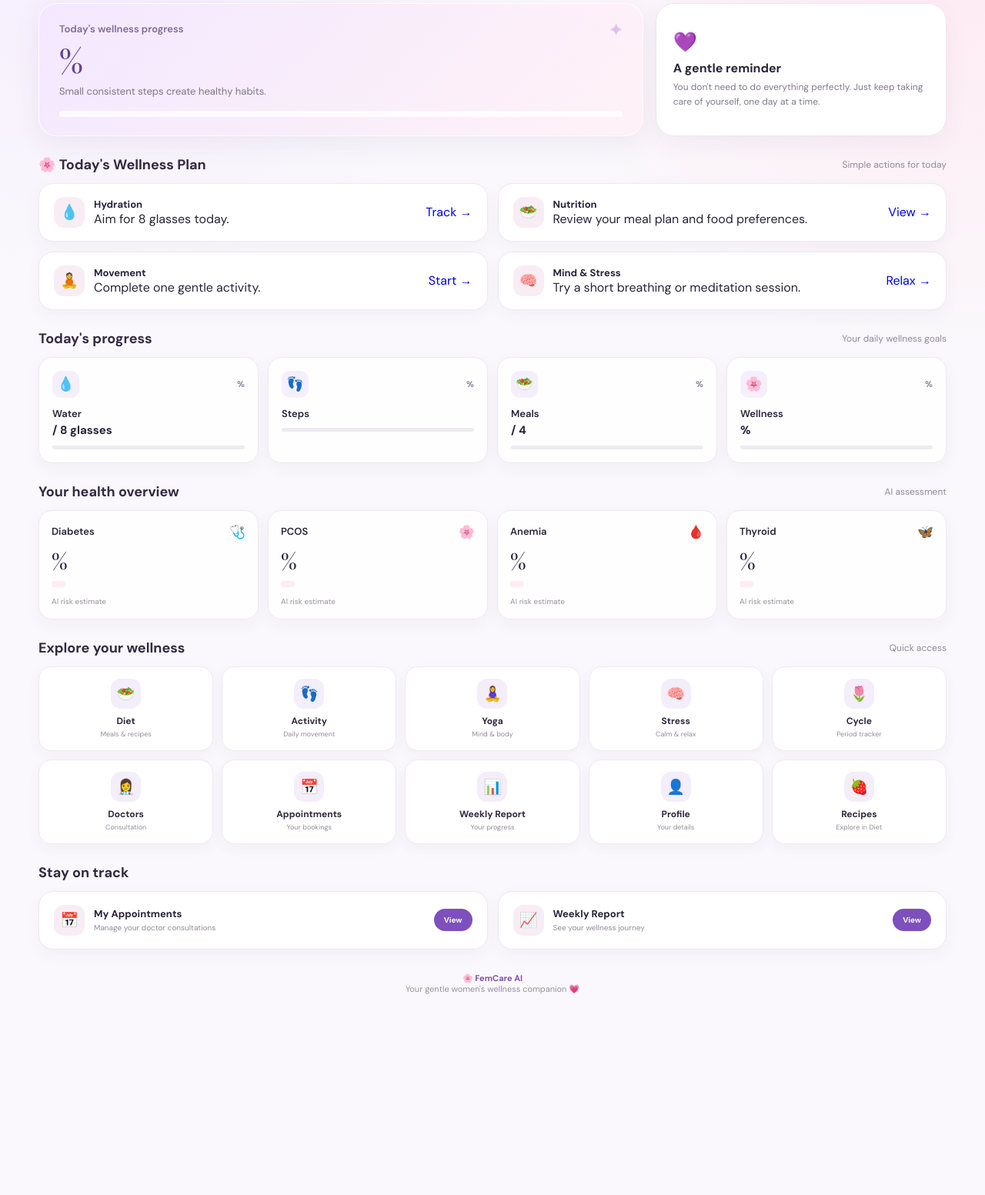
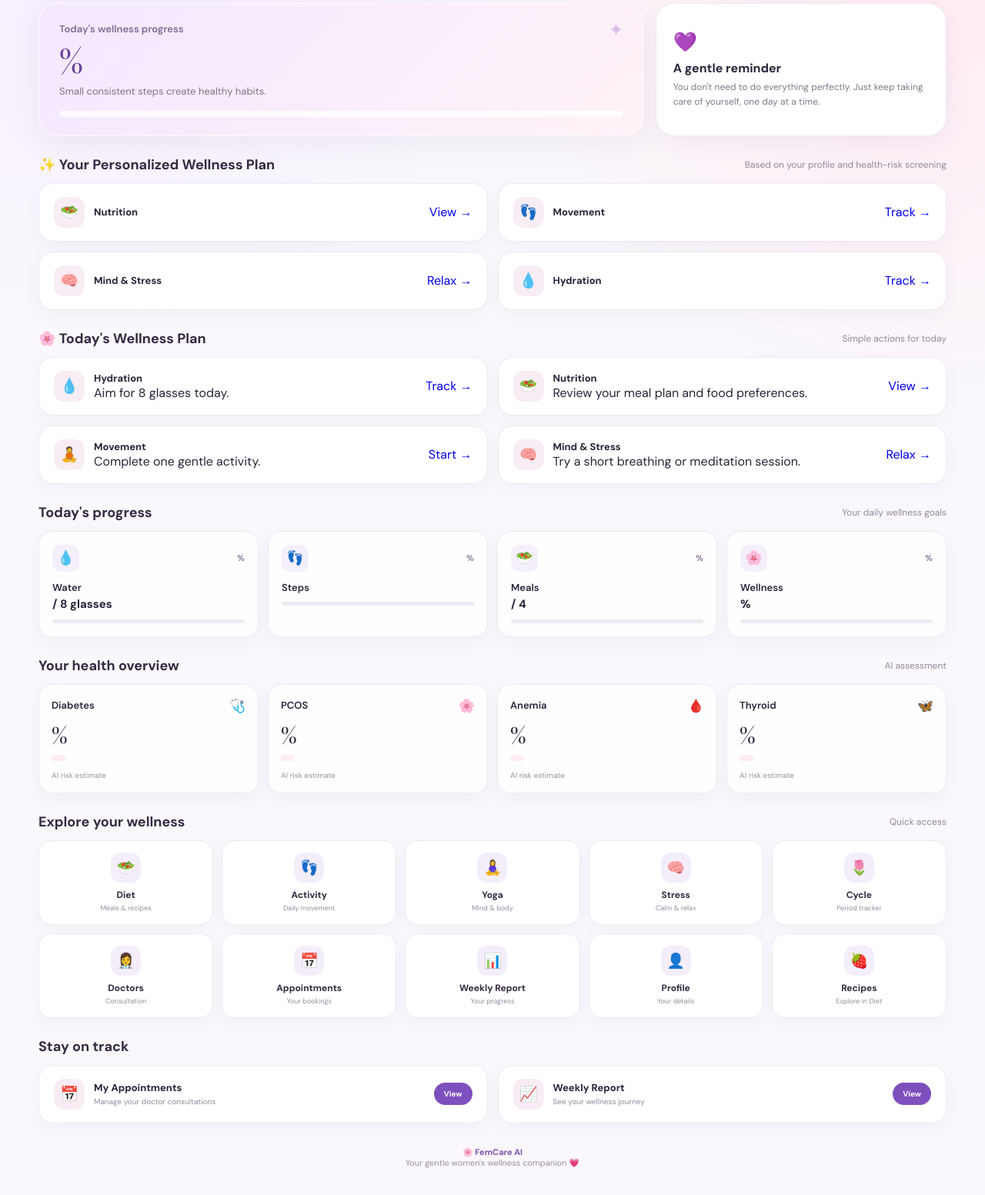
Before and after one commit to Manasa03042004/FemCare-AI, a Flask app: template templates/dashboard.html in a window 1280 px wide. Shown: the part 210-1763 px from the top of the page at 77% size. Before the commit the page ends 1502 px from the top, so only its background shows below. Run offline with Flask 3, Linux system fonts and the light colour scheme; the template is opened without the code that fills it, so the values that code supplies are empty; parts of the project's set-up code (start-up, migrations or seed data) failed here and were passed over.

Commit message:
Display personalized wellness recommendations on dashboard

```diff
--- a/templates/dashboard.html
+++ b/templates/dashboard.html
@@ -730,6 +730,79 @@
 
 <section>
     <div class="section-head">
+        <div class="section-title">✨ Your Personalized Wellness Plan</div>
+        <div class="section-caption">Based on your profile and health-risk screening</div>
+    </div>
+
+    <div class="bottom-grid">
+        <div class="bottom-card">
+            <div class="bottom-left">
+                <div class="bottom-icon">🥗</div>
+                <div>
+                    <div class="bottom-title">Nutrition</div>
+                    {% for item in wellness_plan.nutrition %}
+                    <div class="bottom-subtitle">{{ item }}</div>
+                    {% endfor %}
+                </div>
+            </div>
+            <a href="{{ url_for('diet') }}" class="bottom-action">View →</a>
+        </div>
+
+        <div class="bottom-card">
+            <div class="bottom-left">
+                <div class="bottom-icon">👣</div>
+                <div>
+                    <div class="bottom-title">Movement</div>
+                    {% for item in wellness_plan.movement %}
+                    <div class="bottom-subtitle">{{ item }}</div>
+                    {% endfor %}
+                </div>
+            </div>
+            <a href="{{ url_for('activity') }}" class="bottom-action">Track →</a>
+        </div>
+
+        <div class="bottom-card">
+            <div class="bottom-left">
+                <div class="bottom-icon">🧠</div>
+                <div>
+                    <div class="bottom-title">Mind & Stress</div>
+                    {% for item in wellness_plan.stress %}
+                    <div class="bottom-subtitle">{{ item }}</div>
+                    {% endfor %}
+                </div>
+            </div>
+            <a href="{{ url_for('stress') }}" class="bottom-action">Relax →</a>
+        </div>
+
+        <div class="bottom-card">
+            <div class="bottom-left">
+                <div class="bottom-icon">💧</div>
+                <div>
+                    <div class="bottom-title">Hydration</div>
+                    <div class="bottom-subtitle">{{ wellness_plan.hydration }}</div>
+                </div>
+            </div>
+            <a href="{{ url_for('activity') }}" class="bottom-action">Track →</a>
+        </div>
+
+        {% if wellness_plan.cycle_note %}
+        <div class="bottom-card">
+            <div class="bottom-left">
+                <div class="bottom-icon">🌷</div>
+                <div>
+                    <div class="bottom-title">Cycle Tracking</div>
+                    <div class="bottom-subtitle">{{ wellness_plan.cycle_note }}</div>
+                </div>
+            </div>
+            <a href="{{ url_for('menstrual') }}" class="bottom-action">Track →</a>
+        </div>
+        {% endif %}
+    </div>
+</section>
+
+
+<section>
+    <div class="section-head">
         <div class="section-title">🌸 Today's Wellness Plan</div>
         <div class="section-caption">Simple actions for today</div>
     </div>
```
